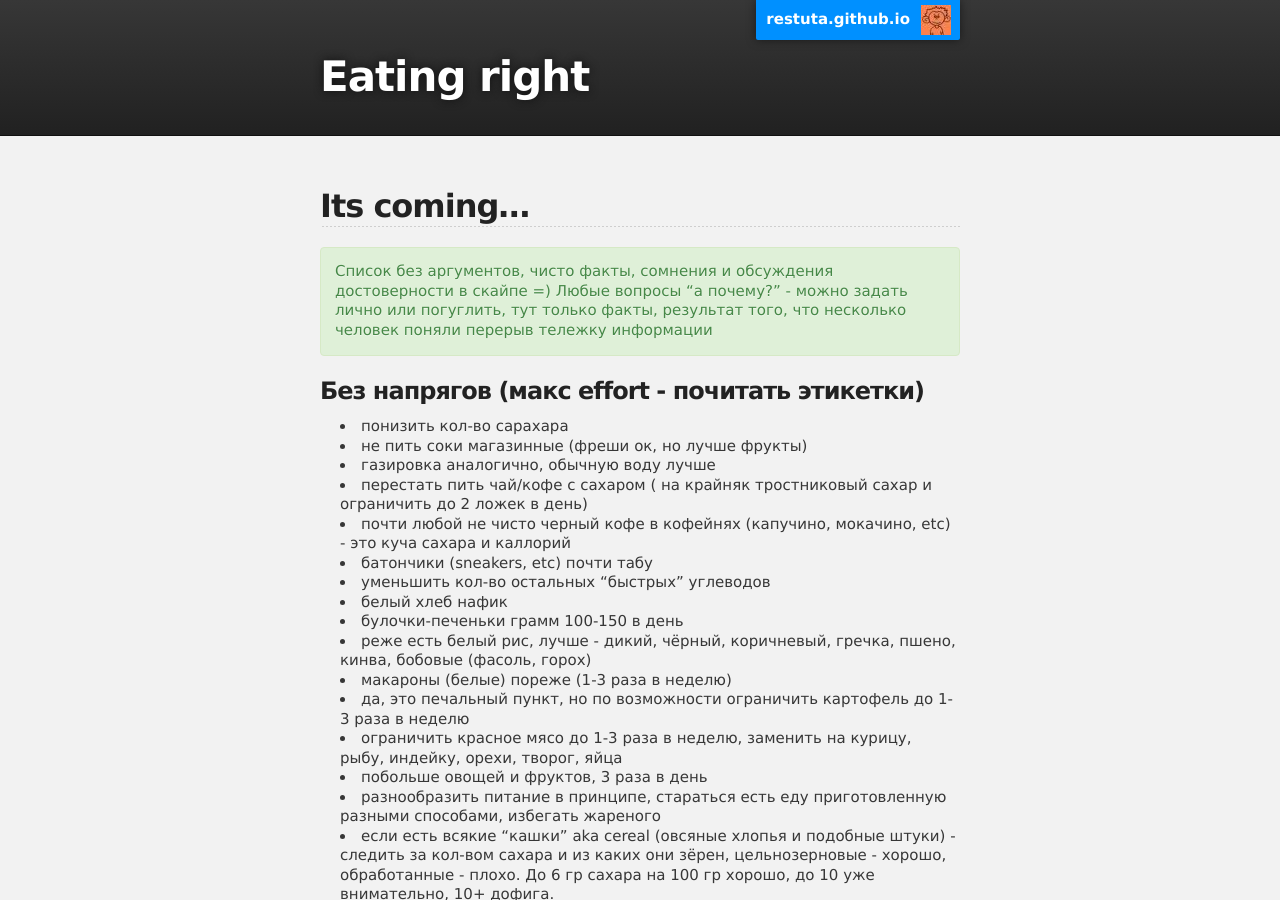
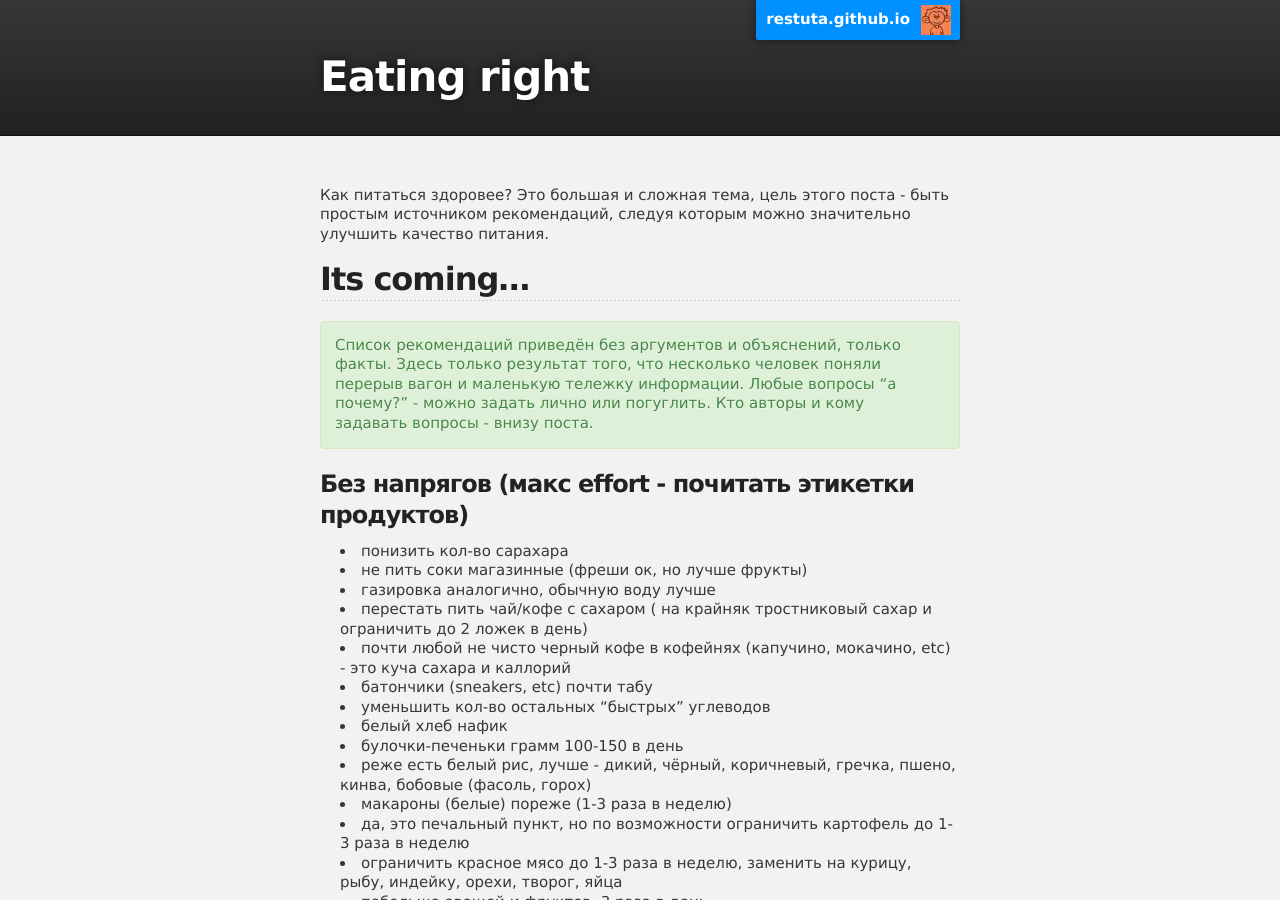
Before and after one commit to Restuta/restuta.github.io, a Jekyll site: the page built from _posts/2013-06-11-eating-right.md, in a window 1280 px wide and 900 px high. Built offline with Jekyll 4.4.1, drawn with Linux system fonts in a browser that asks for light colours; comment, search, counter and statistics services are not loaded.

Commit message:
Update 2013-06-11-eating-right.md

```diff
--- a/_posts/2013-06-11-eating-right.md
+++ b/_posts/2013-06-11-eating-right.md
@@ -3,12 +3,14 @@
 title: Eating right
 ---
 
+Как питаться здоровее? Это большая и сложная тема, цель этого поста - быть простым источником рекомендаций, следуя которым можно значительно улучшить качество питания.
+
 ##Its coming...
 <blockquote class="block green-block">
- 	<p>Список без аргументов, чисто факты, сомнения и обсуждения достоверности в скайпе =) Любые вопросы “а почему?” - можно задать лично или погуглить, тут только факты, результат того, что несколько человек поняли перерыв тележку информации</p>
+ 	<p>Список рекомендаций приведён без аргументов и объяснений, только факты. Здесь только результат того, что несколько человек поняли перерыв вагон и маленькую тележку информации. Любые вопросы “а почему?” - можно задать лично или погуглить. Кто авторы и кому задавать вопросы - внизу поста.</p>
 </blockquote>
 
-### Без напрягов (макс effort - почитать этикетки)
+### Без напрягов (макс effort - почитать этикетки продуктов)
 * понизить кол-во сарахара
  * не пить соки магазинные (фреши ок, но лучше фрукты)
  * газировка аналогично, обычную воду лучше
```
